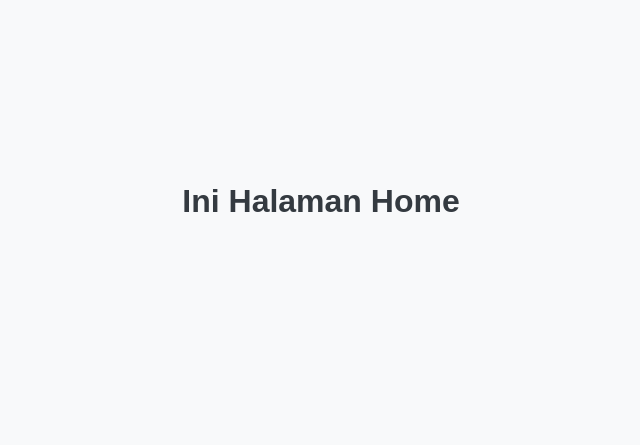
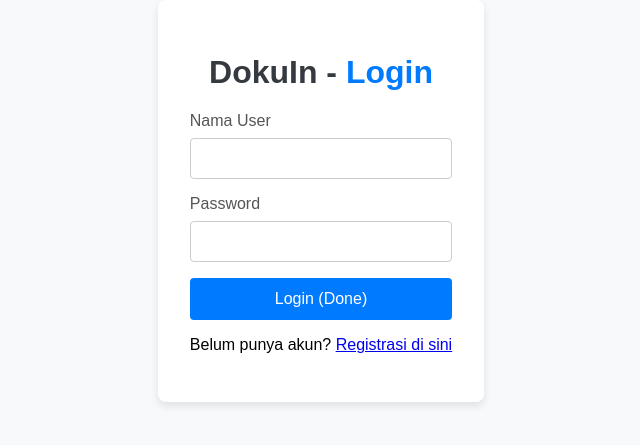
Before and after one commit to UUbayS/DokuIn_Project, a React app in the folder frontend/: page / in a window 1280 px wide. Shown: the part 219-664 px from the top of the page, without its empty margins (319-959 px from the left). Built offline with nearby package versions, Linux system fonts and the light colour scheme; the HTML template or start-up script is replaced by a standard one.

Commit message:
add login pages for frontend

```diff
--- a/frontend/src/App.jsx
+++ b/frontend/src/App.jsx
@@ -1,17 +1,21 @@
-// Pastikan 3 import ini ada
 import { Routes, Route } from "react-router-dom";
-import Register from "./pages/Register"; // Pastikan path ini benar!
+import Register from "./pages/Register";
+import Login from "./pages/Login"; // 1. Import Halaman Login
+
+// Placeholder untuk halaman setelah login
+const Dashboard = () => <h1>Selamat Datang di Dashboard!</h1>;
 
 function App() {
   return (
-    // Jika Anda tidak melihat apa-apa, mungkin div ini tidak ada
     <div className="container">
       <Routes>
-        {/* Rute ini yang seharusnya me-render halaman Anda */}
         <Route path="/register" element={<Register />} />
-
-        {/* Tambahkan rute ini untuk testing */}
-        <Route path="/" element={<h1>Ini Halaman Home</h1>} />
+        {/* 2. Tambahkan rute untuk login */}
+        <Route path="/login" element={<Login />} />
+        {/* 3. Tambahkan rute untuk dashboard */}
+        <Route path="/dashboard" element={<Dashboard />} />
+        {/* Nanti kita atur halaman utama (/) */}
+        <Route path="/" element={<Login />} />
       </Routes>
     </div>
   );
--- /dev/null
+++ b/frontend/src/context/AuthContext.jsx
@@ -0,0 +1,74 @@
+// frontend/src/context/AuthContext.jsx
+
+import React, { createContext, useState, useContext, useEffect } from "react";
+import axios from "axios";
+
+// 1. Buat Context
+const AuthContext = createContext();
+
+// 2. Buat Provider (Komponen yang akan membungkus App)
+const AuthProvider = ({ children }) => {
+  const [token, setToken] = useState(localStorage.getItem("token"));
+  const [isAuthenticated, setIsAuthenticated] = useState(!!localStorage.getItem("token"));
+  // '!!' mengubah string (jika ada) menjadi true, atau null/undefined menjadi false
+
+  // Efek ini akan mengecek local storage saat aplikasi pertama kali dimuat
+  useEffect(() => {
+    const storedToken = localStorage.getItem("token");
+    if (storedToken) {
+      setToken(storedToken);
+      setIsAuthenticated(true);
+      // Atur header default axios agar setiap request menyertakan token
+      axios.defaults.headers.common["x-auth-token"] = storedToken;
+    }
+  }, []);
+
+  // Fungsi untuk LOGIN
+  const login = async (namaPengguna, kataSandi) => {
+    try {
+      const res = await axios.post("/api/auth/login", { namaPengguna, kataSandi });
+      const { token } = res.data;
+
+      // Simpan token ke local storage
+      localStorage.setItem("token", token);
+      // Simpan ke state
+      setToken(token);
+      setIsAuthenticated(true);
+      // Atur header default axios
+      axios.defaults.headers.common["x-auth-token"] = token;
+    } catch (err) {
+      // Jika gagal, hapus sisa token lama (jika ada)
+      logout();
+      // Lempar error agar komponen Login bisa menangkapnya
+      throw new Error(err.response.data.msg || "Login Gagal");
+    }
+  };
+
+  // Fungsi untuk LOGOUT (Use Case #3)
+  const logout = () => {
+    localStorage.removeItem("token");
+    setToken(null);
+    setIsAuthenticated(false);
+    delete axios.defaults.headers.common["x-auth-token"];
+  };
+
+  return (
+    <AuthContext.Provider
+      value={{
+        token,
+        isAuthenticated,
+        login,
+        logout,
+      }}
+    >
+      {children}
+    </AuthContext.Provider>
+  );
+};
+
+// 3. Buat Hook kustom agar mudah digunakan
+export const useAuth = () => {
+  return useContext(AuthContext);
+};
+
+export default AuthProvider;
--- a/frontend/src/main.jsx
+++ b/frontend/src/main.jsx
@@ -4,12 +4,15 @@ import App from "./App.jsx";
 import "./index.css";
 // Pastikan ini ada
 import { BrowserRouter } from "react-router-dom";
+import AuthProvider from "./context/AuthContext.jsx";
 
 ReactDOM.createRoot(document.getElementById("root")).render(
   <React.StrictMode>
     {/* Pastikan <App /> ada DI DALAM <BrowserRouter> */}
-    <BrowserRouter>
-      <App />
-    </BrowserRouter>
+    <AuthProvider>
+      <BrowserRouter>
+        <App />
+      </BrowserRouter>
+    </AuthProvider>
   </React.StrictMode>
 );
--- /dev/null
+++ b/frontend/src/pages/Login.jsx
@@ -0,0 +1,68 @@
+// frontend/src/pages/Login.jsx
+
+import React, { useState } from "react";
+import { useNavigate, Link } from "react-router-dom";
+import { useAuth } from "../context/AuthContext"; // Import hook kita
+
+const Login = () => {
+  const { login } = useAuth(); // Gunakan fungsi login dari Context
+  const navigate = useNavigate();
+
+  const [formData, setFormData] = useState({
+    namaPengguna: "",
+    kataSandi: "",
+  });
+  const [message, setMessage] = useState("");
+
+  const { namaPengguna, kataSandi } = formData;
+
+  const onChange = (e) => {
+    setFormData({ ...formData, [e.target.name]: e.target.value });
+  };
+
+  // Skenario Utama (Use Case Scenario #2 [cite: 212])
+  const onSubmit = async (e) => {
+    e.preventDefault();
+    setMessage(""); // Bersihkan pesan error sebelumnya
+
+    try {
+      // 1. User memasukkan kredensial dan submit
+      // 2. Sistem mengecek (ini dilakukan oleh fungsi 'login' di context)
+      await login(namaPengguna, kataSandi);
+
+      // 3. Sistem memberikan akses & redirect
+      navigate("/dashboard"); // Arahkan ke dashboard jika sukses
+    } catch (err) {
+      // Skenario Eksepsional: Jika kredensial salah [cite: 212]
+      setMessage(err.message || "Login gagal. Periksa kembali data Anda.");
+    }
+  };
+
+  return (
+    <div className="form-container">
+      <h1>
+        DokuIn - <span className="text-primary">Login</span>
+      </h1>
+      {/* Tampilkan pesan error jika ada */}
+      {message && <div className="alert-message">{message}</div>}
+
+      {/* Formulir berdasarkan UI Design #2 [cite: 213, 233] */}
+      <form onSubmit={onSubmit}>
+        <div className="form-group">
+          <label htmlFor="namaPengguna">Nama User</label>
+          <input type="text" name="namaPengguna" value={namaPengguna} onChange={onChange} required />
+        </div>
+        <div className="form-group">
+          <label htmlFor="kataSandi">Password</label>
+          <input type="password" name="kataSandi" value={kataSandi} onChange={onChange} required />
+        </div>
+        <input type="submit" value="Login (Done)" className="btn btn-primary btn-block" />
+      </form>
+      <p style={{ textAlign: "center", marginTop: "1rem" }}>
+        Belum punya akun? <Link to="/register">Registrasi di sini</Link>
+      </p>
+    </div>
+  );
+};
+
+export default Login;
```
